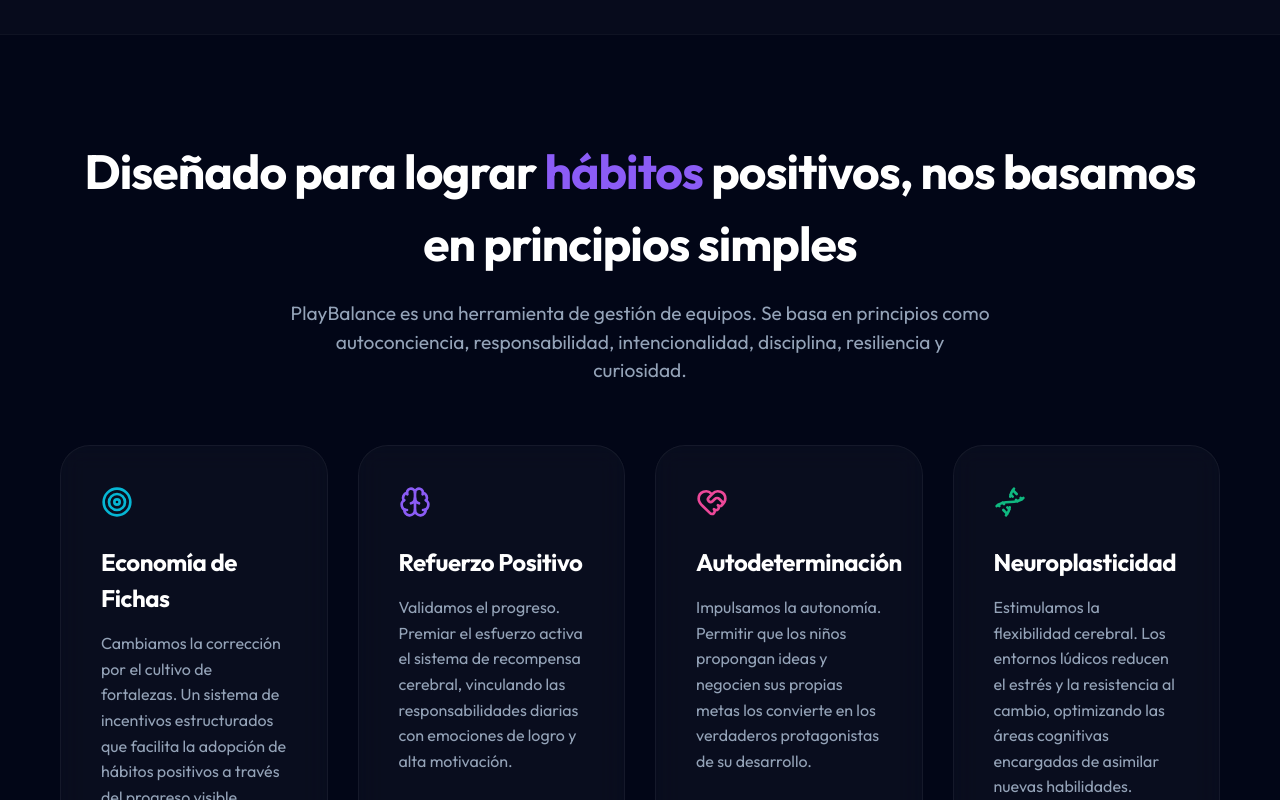
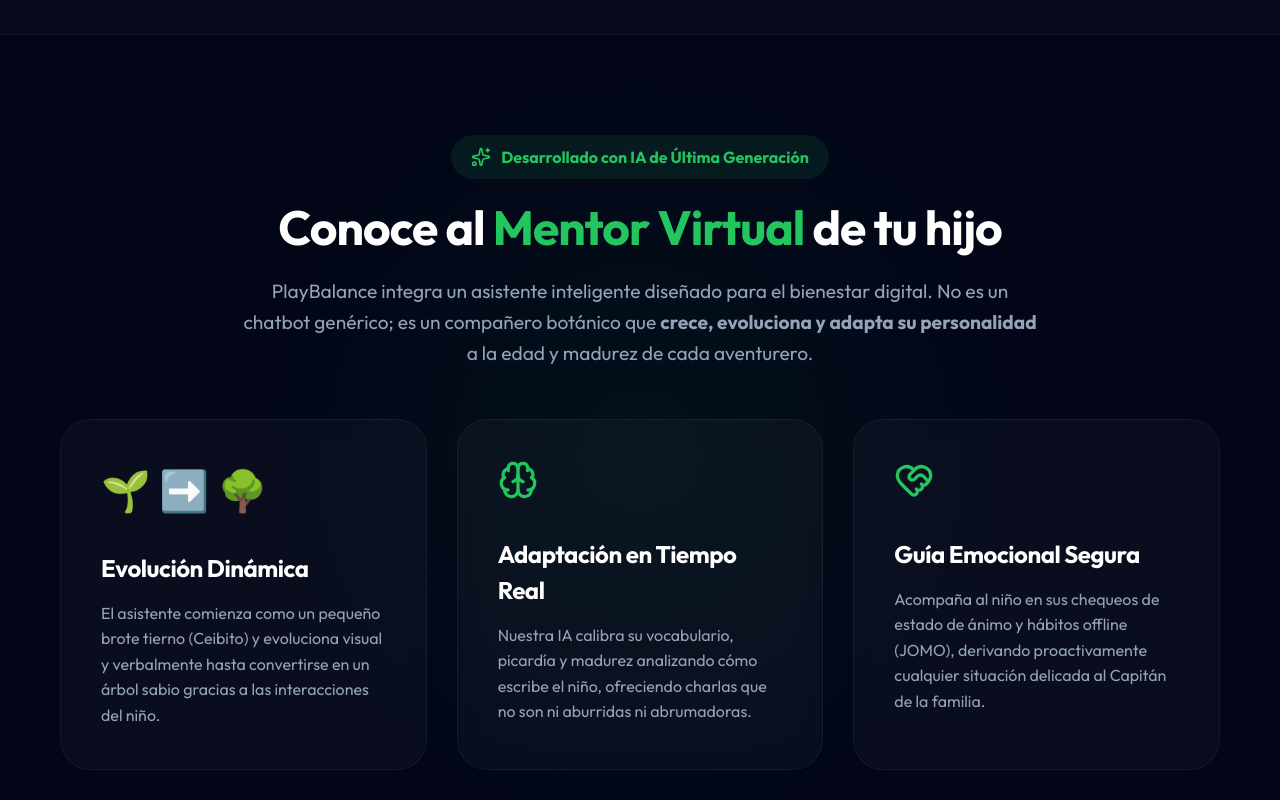
Before and after one commit to FernandoFerreyra11/play-balance-portfolio, a Next.js app: page / in a window 1280 px wide. Shown: the part 2520-3320 px from the top of the page. Built offline with nearby package versions, Linux system fonts and the light colour scheme; no server answers.

Commit message:
feat: Add AI mentor feature block to landing page

```diff
--- a/src/components/LandingPage.tsx
+++ b/src/components/LandingPage.tsx
@@ -90,6 +90,40 @@ export function LandingPage() {
             title="Para Instituciones"
             description="Gestiona tu equipo de profesionales y escala tu impacto clínico con una plataforma marca blanca."
           />
+        </div>
+      </section>
+
+      {/* Sección IA */}
+      <section style={{ padding: '100px 0', borderTop: '1px solid rgba(255,255,255,0.05)', background: 'radial-gradient(circle at 50% 50%, rgba(34, 197, 94, 0.05) 0%, transparent 50%)' }}>
+        <div className="container" style={{ display: 'flex', flexDirection: 'column', alignItems: 'center', textAlign: 'center' }}>
+          <div style={{ background: 'rgba(34, 197, 94, 0.1)', color: '#22c55e', padding: '10px 20px', borderRadius: '50px', fontWeight: 'bold', marginBottom: '20px', display: 'flex', alignItems: 'center', gap: '10px' }}>
+            <Sparkles size={20} />
+            Desarrollado con IA de Última Generación
+          </div>
+          <h2 style={{ fontSize: 'clamp(2rem, 5vw, 3rem)', fontWeight: 800, marginBottom: '20px', lineHeight: 1.2 }}>
+            Conoce al <span style={{ color: '#22c55e' }}>Mentor Virtual</span> de tu hijo
+          </h2>
+          <p style={{ color: '#94a3b8', fontSize: '1.2rem', maxWidth: '800px', margin: '0 auto 50px', lineHeight: 1.6 }}>
+            PlayBalance integra un asistente inteligente diseñado para el bienestar digital. No es un chatbot genérico; es un compañero botánico que <strong>crece, evoluciona y adapta su personalidad</strong> a la edad y madurez de cada aventurero.
+          </p>
+
+          <div style={{ display: 'grid', gridTemplateColumns: 'repeat(auto-fit, minmax(250px, 1fr))', gap: '30px', width: '100%', textAlign: 'left' }}>
+            <ValueCard
+              icon={<span style={{ fontSize: '2.5rem', display: 'block', marginBottom: '10px' }}>🌱 ➡️ 🌳</span>}
+              title="Evolución Dinámica"
+              description="El asistente comienza como un pequeño brote tierno (Ceibito) y evoluciona visual y verbalmente hasta convertirse en un árbol sabio gracias a las interacciones del niño."
+            />
+            <ValueCard
+              icon={<Brain size={40} color="#22c55e" style={{ marginBottom: '10px' }} />}
+              title="Adaptación en Tiempo Real"
+              description="Nuestra IA calibra su vocabulario, picardía y madurez analizando cómo escribe el niño, ofreciendo charlas que no son ni aburridas ni abrumadoras."
+            />
+            <ValueCard
+              icon={<HeartHandshake size={40} color="#22c55e" style={{ marginBottom: '10px' }} />}
+              title="Guía Emocional Segura"
+              description="Acompaña al niño en sus chequeos de estado de ánimo y hábitos offline (JOMO), derivando proactivamente cualquier situación delicada al Capitán de la familia."
+            />
+          </div>
         </div>
       </section>
 
```
